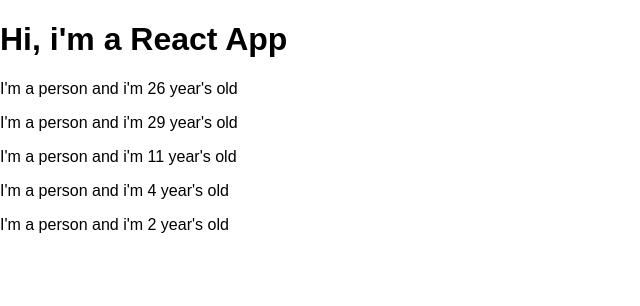
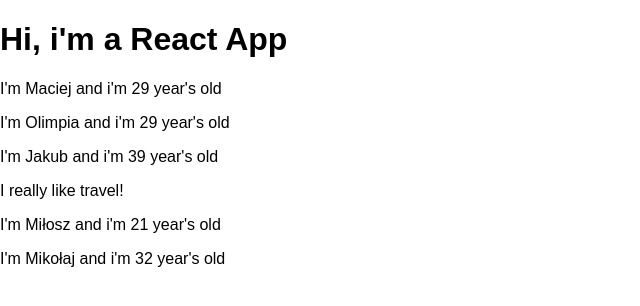
Before and after one commit to MazurMaciej/Training-React, a React (Create React App) app: page / in a window 1280 px wide. Shown: the top 306 px of the page, without its empty margins (0-640 px from the left). Built offline with nearby package versions, Linux system fonts and the light colour scheme.

Commit message:
I added new feature connected with props in Person.js, and props.children

```diff
--- a/src/App.js
+++ b/src/App.js
@@ -9,11 +9,11 @@
         <h1>
           Hi, i'm a React App
         </h1>
-        <Person />
-        <Person />
-        <Person />
-        <Person />
-        <Person />
+        <Person name='Maciej' age='29'/>
+        <Person name='Olimpia' age='29'/>
+        <Person name='Jakub' age='39'> I really like travel!</Person>
+        <Person name='Miłosz' age='21'/>
+        <Person name='Mikołaj' age='32'/>
       </div>
     );
 
--- a/src/Person/Person.js
+++ b/src/Person/Person.js
@@ -1,8 +1,13 @@
-import React from 'react';
+import React from "react";
 
-const person = () => {
-    return <p>I'm a person and i'm {Math.floor(Math.random()*30)} year's old</p>
+const person = props => {
+  return (
+    <>
+      <p>
+        I'm {props.name} and i'm {props.age} year's old
+      </p>{props.children}<p />
+    </>
+  );
 };
 
-
 export default person;
```
